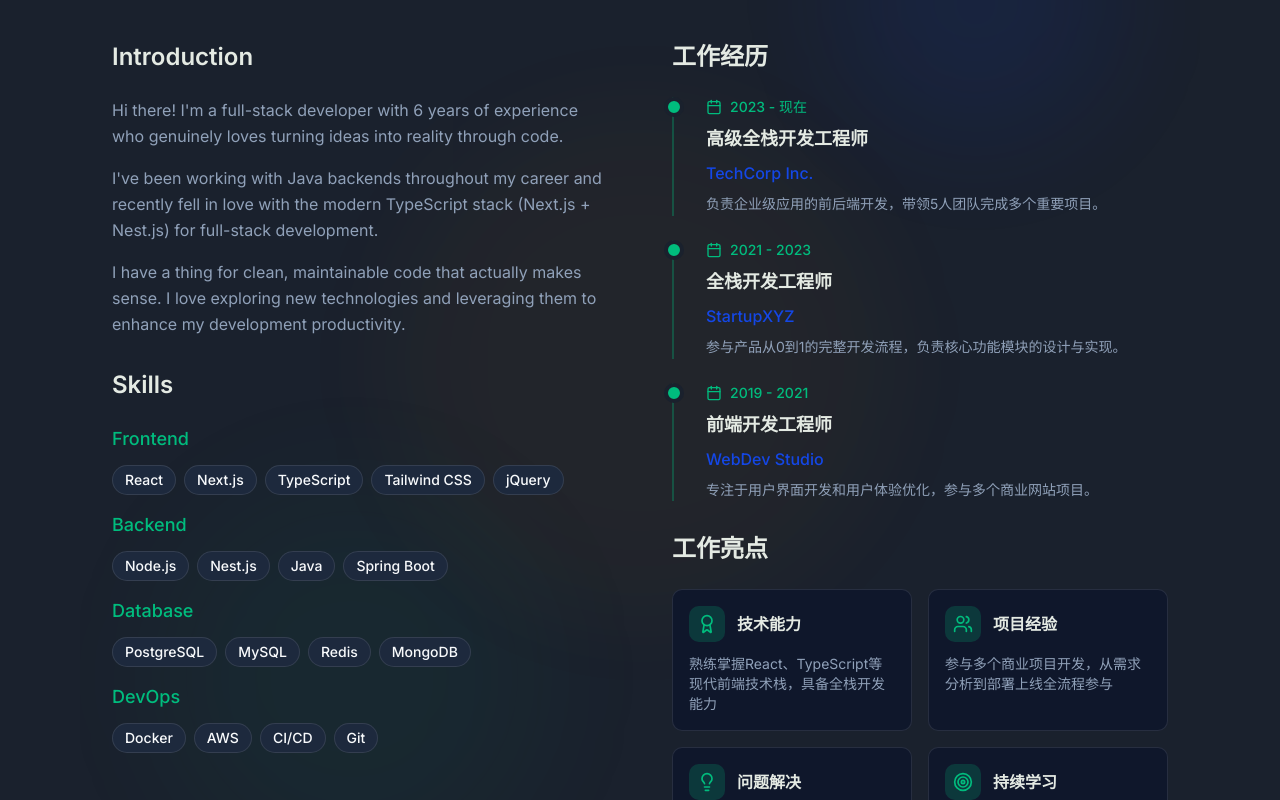
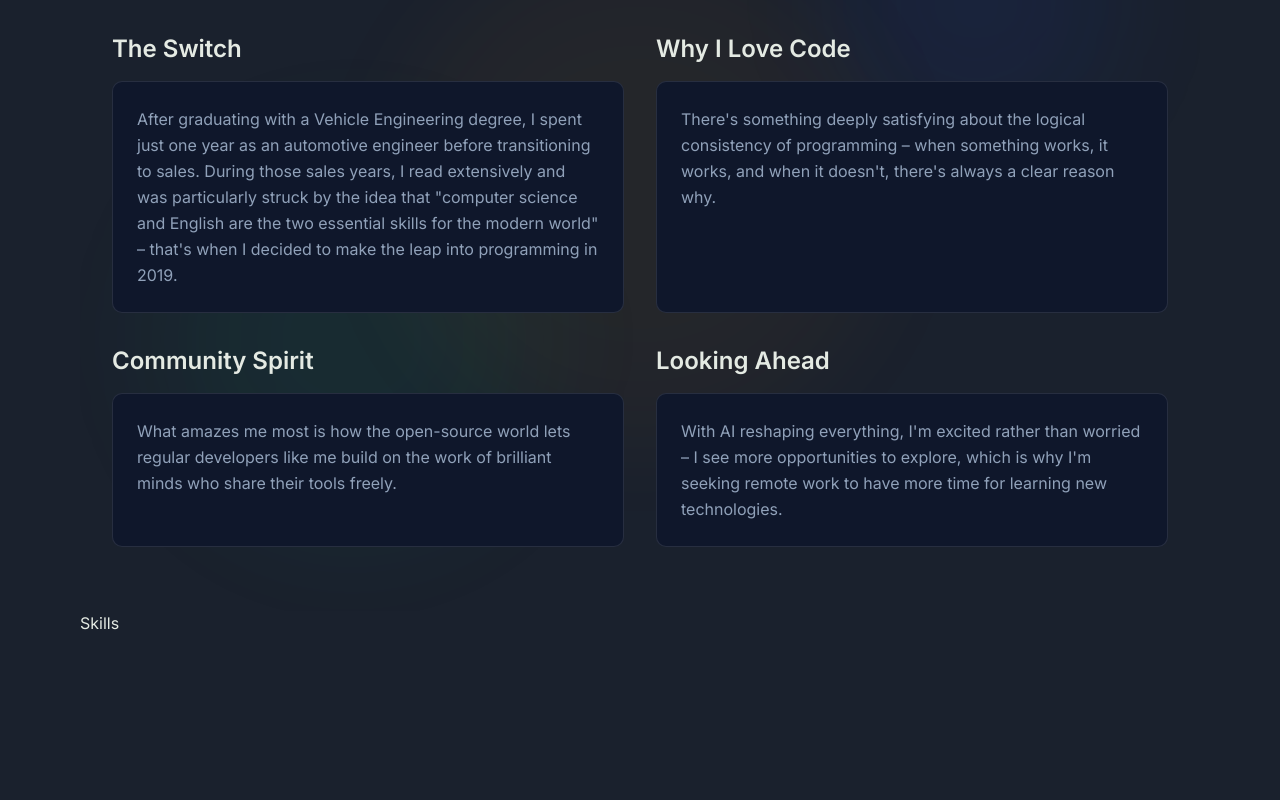
Before and after one commit to hi-carry-lee/my-portfolio-v1, a Next.js app: page / in a window 1280 px wide. Shown: the part 1100-1900 px from the top of the page. Built offline with nearby package versions, Linux system fonts and the light colour scheme.

Commit message:
refactor about section

```diff
--- a/app/page.tsx
+++ b/app/page.tsx
@@ -1,7 +1,8 @@
 import Header from "@/components/header";
-import AboutSection from "@/components/about";
-import ProjectsSection from "@/components/projects";
-import ContactSection from "@/components/contacts";
+import About from "@/components/about";
+import Projects from "@/components/projects";
+import Contact from "@/components/contacts";
+import Skills from "@/components/skills";
 import Footer from "@/components/footer";
 import Hero from "@/components/hero";
 
@@ -10,12 +11,11 @@ export default function Home() {
     <div>
       <Header />
       <main>
-        <div className="h-screen">
-          <Hero />
-        </div>
-        <AboutSection />
-        <ProjectsSection />
-        <ContactSection />
+        <Hero />
+        <About />
+        <Skills />
+        <Projects />
+        <Contact />
       </main>
       <Footer />
     </div>
--- a/components/about.tsx
+++ b/components/about.tsx
@@ -1,20 +1,7 @@
 "use client";
 import { useEffect, useState } from "react";
-import { Button } from "@/components/ui/button";
-import {
-  Calendar,
-  MapPin,
-  Mail,
-  Phone,
-  Download,
-  Award,
-  Code,
-  Users,
-  Lightbulb,
-  Target,
-} from "lucide-react";
 
-const AboutSection = () => {
+const About = () => {
   const [isVisible, setIsVisible] = useState(false);
 
   useEffect(() => {
@@ -35,72 +22,10 @@ const AboutSection = () => {
     return () => observer.disconnect();
   }, []);
 
-  const skills = [
-    {
-      name: "Frontend",
-      items: ["React", "Next.js", "TypeScript", "Tailwind CSS", "jQuery"],
-    },
-    {
-      name: "Backend",
-      items: ["Node.js", "Nest.js", "Java", "Spring Boot"],
-    },
-    {
-      name: "Database",
-      items: ["PostgreSQL", "MySQL", "Redis", "MongoDB"],
-    },
-    { name: "DevOps", items: ["Docker", "AWS", "CI/CD", "Git"] },
-  ];
-
-  const experiences = [
-    {
-      year: "2023 - 现在",
-      title: "高级全栈开发工程师",
-      company: "TechCorp Inc.",
-      description: "负责企业级应用的前后端开发，带领5人团队完成多个重要项目。",
-    },
-    {
-      year: "2021 - 2023",
-      title: "全栈开发工程师",
-      company: "StartupXYZ",
-      description:
-        "参与产品从0到1的完整开发流程，负责核心功能模块的设计与实现。",
-    },
-    {
-      year: "2019 - 2021",
-      title: "前端开发工程师",
-      company: "WebDev Studio",
-      description: "专注于用户界面开发和用户体验优化，参与多个商业网站项目。",
-    },
-  ];
-
-  const achievements = [
-    {
-      icon: Award,
-      title: "技术能力",
-      description:
-        "熟练掌握React、TypeScript等现代前端技术栈，具备全栈开发能力",
-    },
-    {
-      icon: Users,
-      title: "项目经验",
-      description: "参与多个商业项目开发，从需求分析到部署上线全流程参与",
-    },
-    {
-      icon: Lightbulb,
-      title: "问题解决",
-      description: "善于分析技术难题，能够独立解决复杂的前后端技术问题",
-    },
-    {
-      icon: Target,
-      title: "持续学习",
-      description: "保持技术敏感度，持续学习新技术，提升开发效率",
-    },
-  ];
-
   return (
     <section
       id="about"
-      className="relative min-h-screen flex items-center justify-center overflow-hidden py-20"
+      className="relative min-h-screen flex items-start justify-center overflow-hidden pt-20 pb-16"
     >
       {/* 背景装饰 */}
       <div className="absolute inset-0 -z-10">
@@ -110,7 +35,7 @@ const AboutSection = () => {
       </div>
 
       <div className="container mx-auto px-4 sm:px-6 lg:px-8">
-        <div className="space-y-16">
+        <div className="space-y-12 pt-2">
           {/* 标题部分 */}
           <div
             className={`text-center space-y-4 transition-all duration-1000 ${
@@ -130,156 +55,89 @@ const AboutSection = () => {
             </p>
           </div>
 
-          <div className="grid lg:grid-cols-2 gap-16 items-start">
-            {/* 左侧：个人介绍和技能 */}
+          <div className="grid grid-cols-1 md:grid-cols-2 gap-8">
+            {/* The Switch */}
             <div
-              className={`space-y-8 transition-all duration-1000 delay-200 ${
+              className={`grid grid-rows-[auto_1fr] h-full transition-all duration-1000 delay-200 ${
                 isVisible
-                  ? "opacity-100 translate-x-0"
-                  : "opacity-0 -translate-x-10"
+                  ? "opacity-100 translate-y-0"
+                  : "opacity-0 translate-y-10"
               }`}
             >
-              {/* 个人介绍 */}
-              <div className="space-y-6">
-                <h3 className="text-2xl font-semibold text-foreground">
-                  Introduction
+              <h3 className="text-2xl font-semibold text-foreground mb-4">
+                The Switch
               </h3>
-                <div className="space-y-4 text-muted-foreground leading-relaxed">
-                  <p>
-                    Hi there! I'm a full-stack developer with 6 years of
-                    experience who genuinely loves turning ideas into reality
-                    through code.
-                  </p>
-                  <p>
-                    I've been working with Java backends throughout my career
-                    and recently fell in love with the modern TypeScript stack
-                    (Next.js + Nest.js) for full-stack development.
-                  </p>
-                  <p>
-                    I have a thing for clean, maintainable code that actually
-                    makes sense. I love exploring new technologies and
-                    leveraging them to enhance my development productivity.
+              <div className="p-6 bg-card border rounded-lg hover:shadow-lg transition-all duration-300">
+                <p className="text-muted-foreground leading-relaxed">
+                  After graduating with a Vehicle Engineering degree, I spent
+                  just one year as an automotive engineer before transitioning
+                  to sales. During those sales years, I read extensively and was
+                  particularly struck by the idea that "computer science and
+                  English are the two essential skills for the modern world" –
+                  that's when I decided to make the leap into programming in
+                  2019.
                 </p>
               </div>
             </div>
 
-              {/* 技能分类 */}
-              <div className="space-y-6">
-                <h3 className="text-2xl font-semibold text-foreground">
-                  Skills
+            {/* Why I Love Code */}
+            <div
+              className={`grid grid-rows-[auto_1fr] h-full transition-all duration-1000 delay-400 ${
+                isVisible
+                  ? "opacity-100 translate-y-0"
+                  : "opacity-0 translate-y-10"
+              }`}
+            >
+              <h3 className="text-2xl font-semibold text-foreground mb-4">
+                Why I Love Code
               </h3>
-                <div className="space-y-4">
-                  {skills.map((category, categoryIndex) => (
-                    <div key={category.name} className="space-y-3">
-                      <h4 className="text-lg font-medium text-chart-2">
-                        {category.name}
-                      </h4>
-                      <div className="flex flex-wrap gap-2">
-                        {category.items.map((skill, skillIndex) => (
-                          <span
-                            key={skill}
-                            className="px-3 py-1 bg-secondary text-secondary-foreground rounded-full text-sm font-medium border transition-all duration-300 hover:bg-primary hover:text-primary-foreground hover:scale-105"
-                            style={{
-                              animationDelay: `${
-                                categoryIndex * 100 + skillIndex * 50
-                              }ms`,
-                              opacity: isVisible ? 1 : 0,
-                              transform: isVisible
-                                ? "translateY(0)"
-                                : "translateY(20px)",
-                            }}
-                          >
-                            {skill}
-                          </span>
-                        ))}
-                      </div>
-                    </div>
-                  ))}
-                </div>
+              <div className="p-6 bg-card border rounded-lg hover:shadow-lg transition-all duration-300">
+                <p className="text-muted-foreground leading-relaxed">
+                  There's something deeply satisfying about the logical
+                  consistency of programming – when something works, it works,
+                  and when it doesn't, there's always a clear reason why.
+                </p>
               </div>
             </div>
 
-            {/* 右侧：经验时间线和成就 */}
+            {/* Community Spirit */}
             <div
-              className={`space-y-8 transition-all duration-1000 delay-400 ${
+              className={`grid grid-rows-[auto_1fr] h-full transition-all duration-1000 delay-600 ${
                 isVisible
-                  ? "opacity-100 translate-x-0"
-                  : "opacity-0 translate-x-10"
+                  ? "opacity-100 translate-y-0"
+                  : "opacity-0 translate-y-10"
               }`}
             >
-              {/* 工作经历 */}
-              <div className="space-y-6">
-                <h3 className="text-2xl font-semibold text-foreground">
-                  工作经历
+              <h3 className="text-2xl font-semibold text-foreground mb-4">
+                Community Spirit
               </h3>
-                <div className="space-y-6">
-                  {experiences.map((exp, index) => (
-                    <div
-                      key={index}
-                      className="relative pl-8 border-l-2 border-chart-2/30 hover:border-chart-2 transition-colors duration-300"
-                      style={{
-                        opacity: isVisible ? 1 : 0,
-                        transform: isVisible
-                          ? "translateX(0)"
-                          : "translateX(20px)",
-                        transitionDelay: `${600 + index * 200}ms`,
-                      }}
-                    >
-                      <div className="absolute -left-2.5 top-0 w-5 h-5 bg-chart-2 rounded-full border-4 border-background" />
-                      <div className="space-y-2">
-                        <div className="flex items-center gap-2">
-                          <Calendar className="h-4 w-4 text-chart-2" />
-                          <span className="text-sm font-medium text-chart-2">
-                            {exp.year}
-                          </span>
-                        </div>
-                        <h4 className="text-lg font-semibold text-foreground">
-                          {exp.title}
-                        </h4>
-                        <p className="text-chart-1 font-medium">
-                          {exp.company}
-                        </p>
-                        <p className="text-muted-foreground text-sm leading-relaxed">
-                          {exp.description}
+              <div className="p-6 bg-card border rounded-lg hover:shadow-lg transition-all duration-300">
+                <p className="text-muted-foreground leading-relaxed">
+                  What amazes me most is how the open-source world lets regular
+                  developers like me build on the work of brilliant minds who
+                  share their tools freely.
                 </p>
               </div>
             </div>
-                  ))}
-                </div>
-              </div>
 
-              {/* 工作亮点 */}
-              <div className="space-y-6">
-                <h3 className="text-2xl font-semibold text-foreground">
-                  工作亮点
+            {/* Looking Ahead */}
+            <div
+              className={`grid grid-rows-[auto_1fr] h-full transition-all duration-1000 delay-800 ${
+                isVisible
+                  ? "opacity-100 translate-y-0"
+                  : "opacity-0 translate-y-10"
+              }`}
+            >
+              <h3 className="text-2xl font-semibold text-foreground mb-4">
+                Looking Ahead
               </h3>
-                <div className="grid grid-cols-2 gap-4">
-                  {achievements.map((achievement, index) => (
-                    <div
-                      key={index}
-                      className="p-4 bg-card border rounded-lg hover:shadow-lg transition-all duration-300 hover:scale-105 group"
-                      style={{
-                        opacity: isVisible ? 1 : 0,
-                        transform: isVisible
-                          ? "translateY(0)"
-                          : "translateY(20px)",
-                        transitionDelay: `${800 + index * 100}ms`,
-                      }}
-                    >
-                      <div className="flex items-center gap-3 mb-3">
-                        <div className="p-2 bg-chart-2/20 rounded-lg group-hover:bg-chart-2 transition-colors duration-300">
-                          <achievement.icon className="h-5 w-5 text-chart-2" />
-                        </div>
-                        <h4 className="font-semibold text-foreground">
-                          {achievement.title}
-                        </h4>
-                      </div>
-                      <p className="text-sm text-muted-foreground">
-                        {achievement.description}
+              <div className="p-6 bg-card border rounded-lg hover:shadow-lg transition-all duration-300">
+                <p className="text-muted-foreground leading-relaxed">
+                  With AI reshaping everything, I'm excited rather than worried
+                  – I see more opportunities to explore, which is why I'm
+                  seeking remote work to have more time for learning new
+                  technologies.
                 </p>
-                    </div>
-                  ))}
-                </div>
               </div>
             </div>
           </div>
@@ -289,4 +147,4 @@ const AboutSection = () => {
   );
 };
 
-export default AboutSection;
+export default About;
--- a/components/contacts.tsx
+++ b/components/contacts.tsx
@@ -1,12 +1,12 @@
 // create a contact section
 // I need a height of 500px, it also need a id, for the a tag to scroll to it
 
-const ContactSection = () => {
+const Contact = () => {
   return (
-    <div id="contact" className="h-100">
+    <div id="contact" className="min-h-screen">
       ContactSection
     </div>
   );
 };
 
-export default ContactSection;
+export default Contact;
--- a/components/footer.tsx
+++ b/components/footer.tsx
@@ -14,7 +14,7 @@ const Footer = () => {
           {/* 左侧：个人信息 */}
           <div className="text-center md:text-left">
             <h3 className="font-semibold text-lg text-green-600 dark:text-green-400">
-              Kerrin
+              Kerry Lee
             </h3>
             <p className="text-foreground/70 text-sm mt-1">
               Full Stack Developer
@@ -92,7 +92,7 @@ const Footer = () => {
         <div className="border-t border-border/10 mt-6 pt-6">
           {/* 底部版权信息 */}
           <div className="flex flex-col md:flex-row justify-between items-center gap-4 text-sm text-foreground/60">
-            <p>© 2024 Kerrin. All rights reserved.</p>
+            <p>© 2024 Kerry Lee. All rights reserved.</p>
             <p>Built with Next.js & Tailwind CSS</p>
           </div>
         </div>
--- a/components/mobile-menu.tsx
+++ b/components/mobile-menu.tsx
@@ -64,6 +64,9 @@ const MobileMenu = () => {
             <a href="#about" className={linkStyles} onClick={closeMenu}>
               About
             </a>
+            <a href="#skills" className={linkStyles} onClick={closeMenu}>
+              Skills
+            </a>
             <a href="#projects" className={linkStyles} onClick={closeMenu}>
               Projects
             </a>
--- a/components/projects.tsx
+++ b/components/projects.tsx
@@ -1,12 +1,12 @@
 // create a projects section
 // I need a height of 500px, it also need a id, for the a tag to scroll to it
 
-const ProjectsSection = () => {
+const Projects = () => {
   return (
-    <div id="projects" className="h-100 bg-[hsl(218,27%,14%)]">
+    <div id="projects" className="min-h-screen">
       ProjectsSection
     </div>
   );
 };
 
-export default ProjectsSection;
+export default Projects;
--- /dev/null
+++ b/components/skills.tsx
@@ -0,0 +1,9 @@
+const Skills = () => {
+  return (
+    <div id="skills" className="min-h-screen">
+      <h2>Skills</h2>
+    </div>
+  );
+};
+
+export default Skills;
--- a/components/web-menu.tsx
+++ b/components/web-menu.tsx
@@ -34,6 +34,9 @@ const WebMenu = () => {
         <a href="#about" className={linkStyles}>
           About
         </a>
+        <a href="#skills" className={linkStyles}>
+          Skills
+        </a>
         <a href="#projects" className={linkStyles}>
           Projects
         </a>
--- /dev/null
+++ b/design-system.json
@@ -0,0 +1,186 @@
+{
+  "designSystem": {
+    "name": "Modern Minimalist Portfolio",
+    "version": "1.0",
+    "description": "简约现代的个人作品集设计风格"
+  },
+  "colorPalette": {
+    "primary": {
+      "background": "#FAFAFA",
+      "surface": "#FFFFFF",
+      "text": "#1A1A1A",
+      "accent": "#00B894",
+      "secondary": "#6C7B7F"
+    },
+    "interactive": {
+      "buttonPrimary": "#2D3436",
+      "buttonSecondary": "#00B894",
+      "hover": "#00A085"
+    },
+    "decorative": {
+      "orange": "#FF6B35",
+      "yellow": "#FDCB6E",
+      "blue": "#74B9FF",
+      "teal": "#00CEC9"
+    }
+  },
+  "typography": {
+    "fontFamily": {
+      "primary": "-apple-system, BlinkMacSystemFont, 'Segoe UI', Roboto, sans-serif",
+      "heading": "inherit"
+    },
+    "fontSize": {
+      "hero": "4rem",
+      "h1": "2.5rem",
+      "h2": "2rem",
+      "body": "1rem",
+      "small": "0.875rem"
+    },
+    "fontWeight": {
+      "light": 300,
+      "normal": 400,
+      "semibold": 600,
+      "bold": 700
+    },
+    "lineHeight": {
+      "tight": 1.2,
+      "normal": 1.5,
+      "relaxed": 1.6
+    }
+  },
+  "layout": {
+    "containerMaxWidth": "1200px",
+    "gridSystem": "CSS Grid / Flexbox",
+    "columns": 12,
+    "breakpoints": {
+      "mobile": "320px",
+      "tablet": "768px",
+      "desktop": "1024px",
+      "wide": "1200px"
+    },
+    "spacing": {
+      "xs": "0.5rem",
+      "sm": "1rem",
+      "md": "1.5rem",
+      "lg": "2rem",
+      "xl": "3rem",
+      "xxl": "4rem"
+    }
+  },
+  "components": {
+    "navigation": {
+      "style": "horizontal",
+      "position": "top-fixed",
+      "background": "transparent",
+      "items": ["Home", "About", "Projects", "Contact"],
+      "alignment": "space-between",
+      "padding": "1rem 2rem"
+    },
+    "hero": {
+      "layout": "split-screen",
+      "leftContent": "text-primary",
+      "rightContent": "decorative-graphics",
+      "greeting": {
+        "icon": "👋",
+        "text": "Hi All, I am",
+        "style": "casual"
+      },
+      "name": {
+        "fontSize": "hero",
+        "fontWeight": "bold",
+        "color": "primary"
+      },
+      "title": {
+        "text": "Full Stack Developer",
+        "badge": "FULLSTACK",
+        "badgeColor": "teal"
+      }
+    },
+    "skillTags": {
+      "style": "pill-shaped",
+      "backgroundColor": "#F8F9FA",
+      "textColor": "#2D3436",
+      "border": "1px solid #E9ECEF",
+      "padding": "0.5rem 1rem",
+      "borderRadius": "20px",
+      "skills": [
+        "React",
+        "Next.js",
+        "TypeScript",
+        "Nest.js",
+        "Java",
+        "PostgreSQL",
+        "MySQL",
+        "Redis"
+      ]
+    },
+    "buttons": {
+      "primary": {
+        "backgroundColor": "#2D3436",
+        "color": "#FFFFFF",
+        "padding": "0.75rem 1.5rem",
+        "borderRadius": "8px",
+        "fontSize": "0.875rem"
+      },
+      "secondary": {
+        "backgroundColor": "transparent",
+        "color": "#2D3436",
+        "border": "1px solid #DDD",
+        "padding": "0.75rem 1.5rem",
+        "borderRadius": "8px"
+      }
+    },
+    "decorativeElements": {
+      "geometricShapes": true,
+      "illustrations": {
+        "character": "programmer-avatar",
+        "style": "flat-illustration",
+        "colors": ["#00CEC9", "#74B9FF", "#FDCB6E"]
+      },
+      "floatingElements": {
+        "circles": "various-sizes",
+        "positioning": "absolute",
+        "opacity": "0.1-0.3"
+      }
+    }
+  },
+  "animations": {
+    "hover": {
+      "buttons": "scale(1.05)",
+      "cards": "translateY(-2px)",
+      "duration": "0.2s"
+    },
+    "loading": {
+      "dots": "pulsing",
+      "deployment": "progress-indicator"
+    }
+  },
+  "spacing": {
+    "sectionPadding": "4rem 2rem",
+    "componentGap": "2rem",
+    "textLineHeight": "1.6"
+  },
+  "responsiveDesign": {
+    "mobile": {
+      "heroLayout": "stacked",
+      "fontSize": "scaled-down",
+      "padding": "reduced"
+    },
+    "tablet": {
+      "heroLayout": "adjusted-split",
+      "navigation": "hamburger-menu"
+    }
+  },
+  "accessibility": {
+    "contrast": "AAA-compliant",
+    "focusStates": "visible-outline",
+    "semanticHTML": "proper-headings"
+  },
+  "designPrinciples": {
+    "style": "minimalist",
+    "approach": "content-first",
+    "aesthetics": "clean-modern",
+    "userExperience": "intuitive-navigation",
+    "visualHierarchy": "clear-typography-scale"
+  }
+}
```
Also changed, not shown: components/hero.tsx (+3 -12 lines), 1 other file (tests, documents, lock files or other folders). Lines whose indentation alone changed are shown as unchanged.
